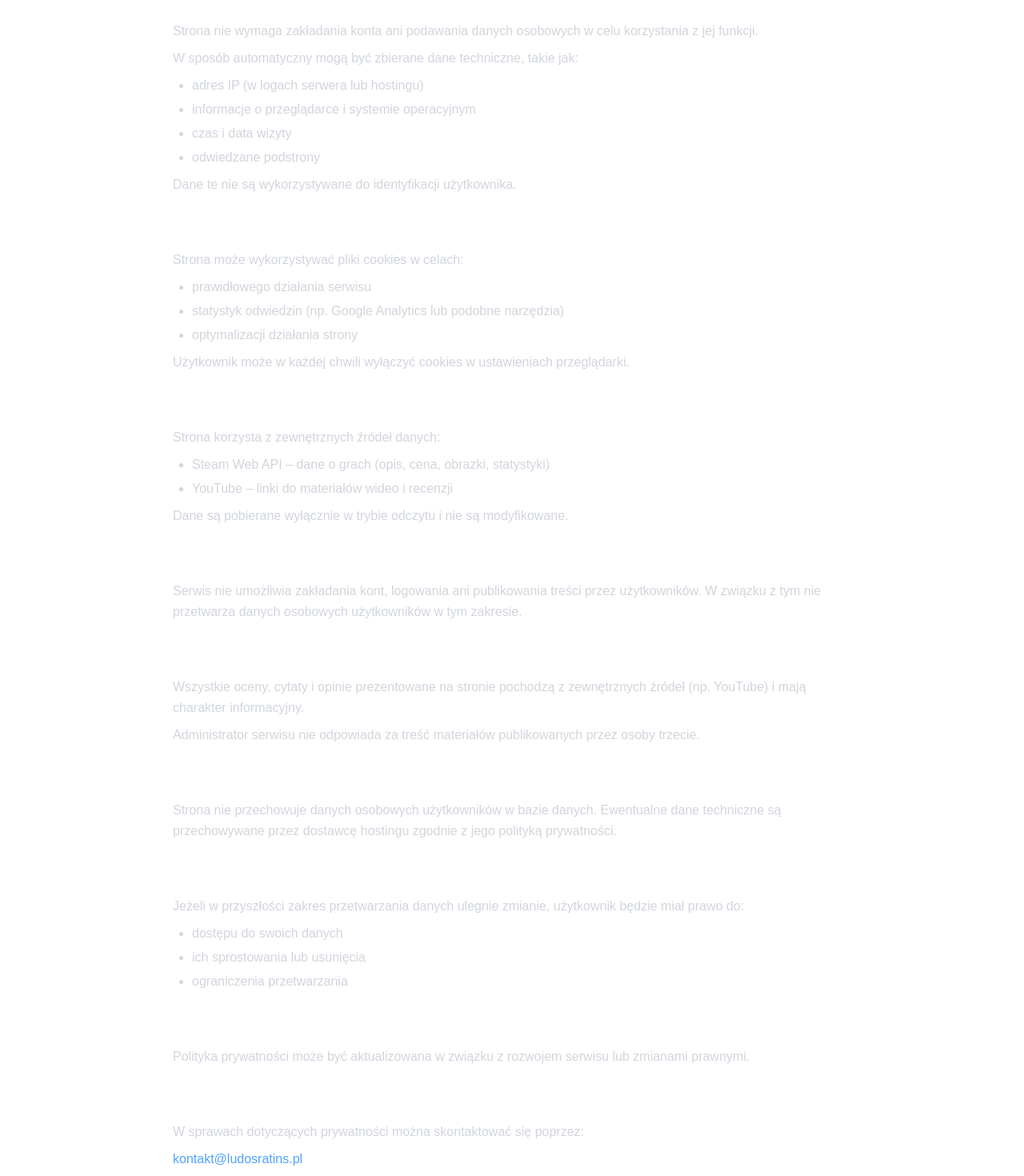
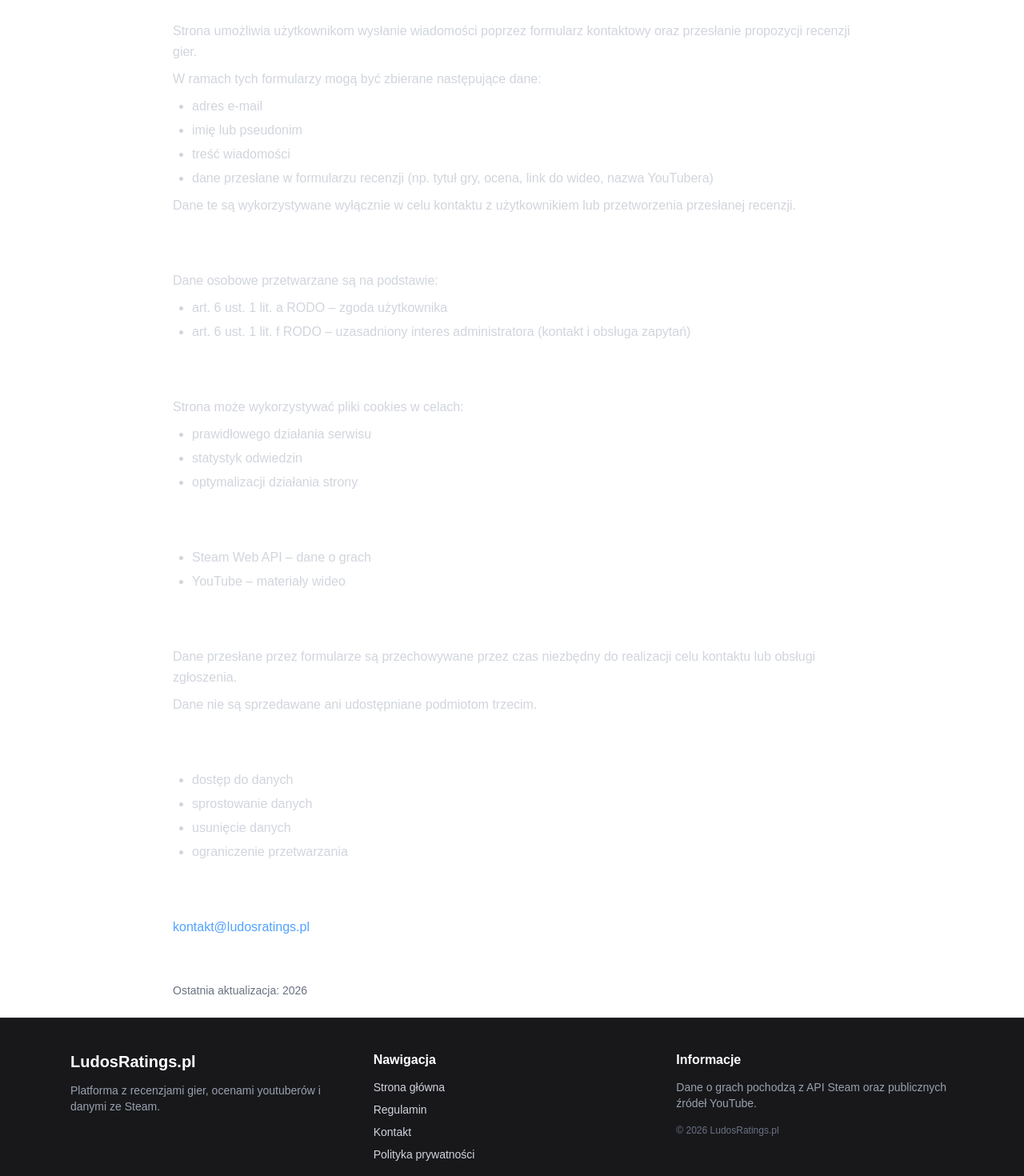
Before and after one commit to kosma007/recenzje, a Next.js app: page /polityka-prywatnosci in a window 1280 px wide. Shown: the part 320-1790 px from the top of the page at 80% size. Built offline with nearby package versions, Linux system fonts and the light colour scheme.

Commit message:
polityka

```diff
--- a/app/polityka-prywatnosci/page.tsx
+++ b/app/polityka-prywatnosci/page.tsx
@@ -26,33 +26,51 @@ export default function PrivacyPolicy() {
         {/* 2 */}
         <section>
           <h2 className="text-xl font-semibold text-white mb-2">
-            2. Zakres zbieranych danych
+            2. Formularz kontaktowy i recenzji
           </h2>
+
           <p>
-            Strona nie wymaga zakładania konta ani podawania danych osobowych
-            w celu korzystania z jej funkcji.
+            Strona umożliwia użytkownikom wysłanie wiadomości poprzez formularz kontaktowy
+            oraz przesłanie propozycji recenzji gier.
           </p>
 
           <p className="mt-2">
-            W sposób automatyczny mogą być zbierane dane techniczne, takie jak:
+            W ramach tych formularzy mogą być zbierane następujące dane:
           </p>
 
           <ul className="list-disc ml-6 mt-2 space-y-1">
-            <li>adres IP (w logach serwera lub hostingu)</li>
-            <li>informacje o przeglądarce i systemie operacyjnym</li>
-            <li>czas i data wizyty</li>
-            <li>odwiedzane podstrony</li>
+            <li>adres e-mail</li>
+            <li>imię lub pseudonim</li>
+            <li>treść wiadomości</li>
+            <li>dane przesłane w formularzu recenzji (np. tytuł gry, ocena, link do wideo, nazwa YouTubera)</li>
           </ul>
 
           <p className="mt-2">
-            Dane te nie są wykorzystywane do identyfikacji użytkownika.
+            Dane te są wykorzystywane wyłącznie w celu kontaktu z użytkownikiem
+            lub przetworzenia przesłanej recenzji.
           </p>
         </section>
 
         {/* 3 */}
         <section>
           <h2 className="text-xl font-semibold text-white mb-2">
-            3. Cookies (pliki cookies)
+            3. Podstawa prawna przetwarzania danych
+          </h2>
+
+          <p>
+            Dane osobowe przetwarzane są na podstawie:
+          </p>
+
+          <ul className="list-disc ml-6 mt-2 space-y-1">
+            <li>art. 6 ust. 1 lit. a RODO – zgoda użytkownika</li>
+            <li>art. 6 ust. 1 lit. f RODO – uzasadniony interes administratora (kontakt i obsługa zapytań)</li>
+          </ul>
+        </section>
+
+        {/* 4 */}
+        <section>
+          <h2 className="text-xl font-semibold text-white mb-2">
+            4. Cookies (pliki cookies)
           </h2>
           <p>
             Strona może wykorzystywać pliki cookies w celach:
@@ -60,113 +78,61 @@ export default function PrivacyPolicy() {
 
           <ul className="list-disc ml-6 mt-2 space-y-1">
             <li>prawidłowego działania serwisu</li>
-            <li>statystyk odwiedzin (np. Google Analytics lub podobne narzędzia)</li>
+            <li>statystyk odwiedzin</li>
             <li>optymalizacji działania strony</li>
           </ul>
-
-          <p className="mt-2">
-            Użytkownik może w każdej chwili wyłączyć cookies w ustawieniach przeglądarki.
-          </p>
-        </section>
-
-        {/* 4 */}
-        <section>
-          <h2 className="text-xl font-semibold text-white mb-2">
-            4. Narzędzia i usługi zewnętrzne
-          </h2>
-          <p>
-            Strona korzysta z zewnętrznych źródeł danych:
-          </p>
-
-          <ul className="list-disc ml-6 mt-2 space-y-1">
-            <li>Steam Web API – dane o grach (opis, cena, obrazki, statystyki)</li>
-            <li>YouTube – linki do materiałów wideo i recenzji</li>
-          </ul>
-
-          <p className="mt-2">
-            Dane są pobierane wyłącznie w trybie odczytu i nie są modyfikowane.
-          </p>
         </section>
 
         {/* 5 */}
         <section>
           <h2 className="text-xl font-semibold text-white mb-2">
-            5. Brak rejestracji i kont użytkowników
+            5. Narzędzia i usługi zewnętrzne
           </h2>
-          <p>
-            Serwis nie umożliwia zakładania kont, logowania ani publikowania
-            treści przez użytkowników. W związku z tym nie przetwarza danych
-            osobowych użytkowników w tym zakresie.
-          </p>
+
+          <ul className="list-disc ml-6 mt-2 space-y-1">
+            <li>Steam Web API – dane o grach</li>
+            <li>YouTube – materiały wideo</li>
+          </ul>
         </section>
 
         {/* 6 */}
         <section>
           <h2 className="text-xl font-semibold text-white mb-2">
-            6. Odpowiedzialność za treści
+            6. Przechowywanie danych
           </h2>
+
           <p>
-            Wszystkie oceny, cytaty i opinie prezentowane na stronie pochodzą
-            z zewnętrznych źródeł (np. YouTube) i mają charakter informacyjny.
+            Dane przesłane przez formularze są przechowywane przez czas niezbędny
+            do realizacji celu kontaktu lub obsługi zgłoszenia.
           </p>
 
           <p className="mt-2">
-            Administrator serwisu nie odpowiada za treść materiałów publikowanych
-            przez osoby trzecie.
+            Dane nie są sprzedawane ani udostępniane podmiotom trzecim.
           </p>
         </section>
 
         {/* 7 */}
         <section>
           <h2 className="text-xl font-semibold text-white mb-2">
-            7. Przechowywanie danych
+            7. Prawa użytkownika (RODO)
           </h2>
-          <p>
-            Strona nie przechowuje danych osobowych użytkowników w bazie danych.
-            Ewentualne dane techniczne są przechowywane przez dostawcę hostingu
-            zgodnie z jego polityką prywatności.
-          </p>
+
+          <ul className="list-disc ml-6 mt-2 space-y-1">
+            <li>dostęp do danych</li>
+            <li>sprostowanie danych</li>
+            <li>usunięcie danych</li>
+            <li>ograniczenie przetwarzania</li>
+          </ul>
         </section>
 
         {/* 8 */}
         <section>
           <h2 className="text-xl font-semibold text-white mb-2">
-            8. Prawa użytkownika (RODO)
+            8. Kontakt
           </h2>
-          <p>
-            Jeżeli w przyszłości zakres przetwarzania danych ulegnie zmianie,
-            użytkownik będzie miał prawo do:
-          </p>
 
-          <ul className="list-disc ml-6 mt-2 space-y-1">
-            <li>dostępu do swoich danych</li>
-            <li>ich sprostowania lub usunięcia</li>
-            <li>ograniczenia przetwarzania</li>
-          </ul>
-        </section>
-
-        {/* 9 */}
-        <section>
-          <h2 className="text-xl font-semibold text-white mb-2">
-            9. Zmiany polityki prywatności
-          </h2>
-          <p>
-            Polityka prywatności może być aktualizowana w związku z rozwojem
-            serwisu lub zmianami prawnymi.
-          </p>
-        </section>
-
-        {/* 10 */}
-        <section>
-          <h2 className="text-xl font-semibold text-white mb-2">
-            10. Kontakt
-          </h2>
-          <p>
-            W sprawach dotyczących prywatności można skontaktować się poprzez:
-          </p>
-
-          <p className="mt-2 text-blue-400">
-            kontakt@ludosratins.pl
+          <p className="text-blue-400 mt-2">
+            kontakt@ludosratings.pl
           </p>
         </section>
 
```
